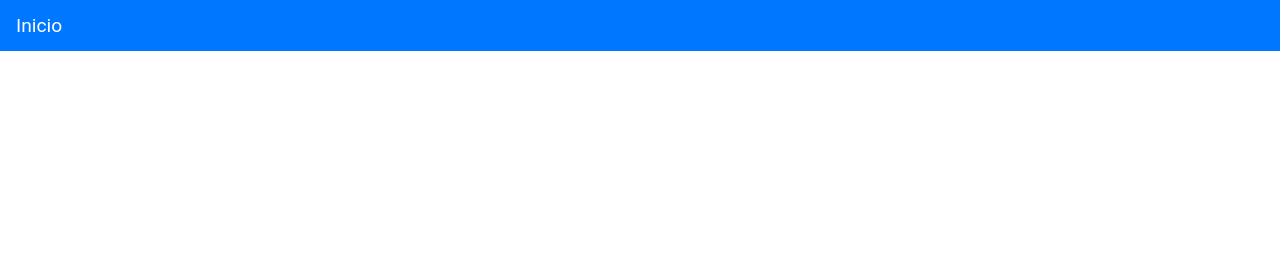
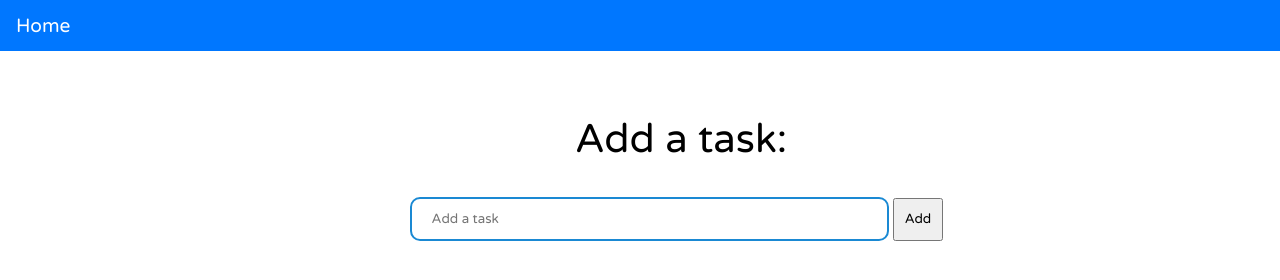
Before and after one commit to emanuelfeliz/Task-list-with-Js, a plain HTML site: page index.html in a window 1280 px wide. Shown: the top 280 px of the page. Drawn offline with Linux system fonts and the light colour scheme.

Commit message:
task container terminado

```diff
--- a/index.html
+++ b/index.html
@@ -11,12 +11,18 @@
 
     <div class="ul-container">
         <ul>
-            <li>Inicio</li>
+            <li>Home</li>
         </ul>
     </div>
 
     <div class="task-container">
 
+        <form>
+            <p>Add a task:</p>
+            <input type="text" id="task" placeholder="Add a task">
+            <button onclick="">Add</button>
+        </form>
+
     </div>
 
 </body>
--- a/styles.css
+++ b/styles.css
@@ -1,8 +1,9 @@
-
+@import url('https://fonts.googleapis.com/css2?family=Prompt:wght@200&family=Varela+Round&display=swap');
 * {
     margin:0px;
     padding:0px;
-    font-family: 'Roboto', sans-serif;
+    font-family: 'Prompt', sans-serif;
+    font-family: 'Varela Round', sans-serif;
 }
 
 .ul-container{
@@ -18,3 +19,30 @@
     font-size: larger;
     color: white;
 }
+
+.task-container{
+    margin-left: 32%;
+    margin-top: 5%;
+
+}
+
+.task-container form p{
+    font-size: 40px;
+    margin-left: 19%;
+    margin-bottom: 3%;
+}
+
+.task-container form input{
+    width: 50%;
+    padding: 12px 20px;
+    margin: 8px 0;
+    border: 2px solid rgb(26, 137, 211);
+    border-radius: 10px;
+}
+
+.task-container form button{
+
+    width: 50px;
+    height: 43px;
+
+}
```
